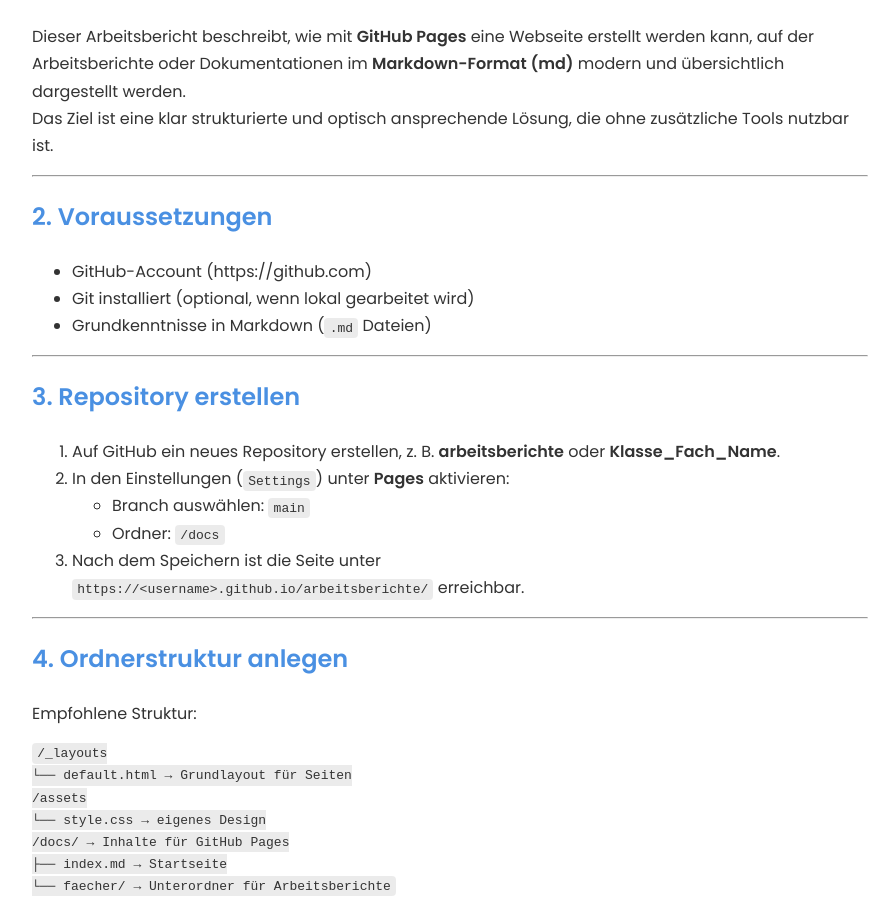
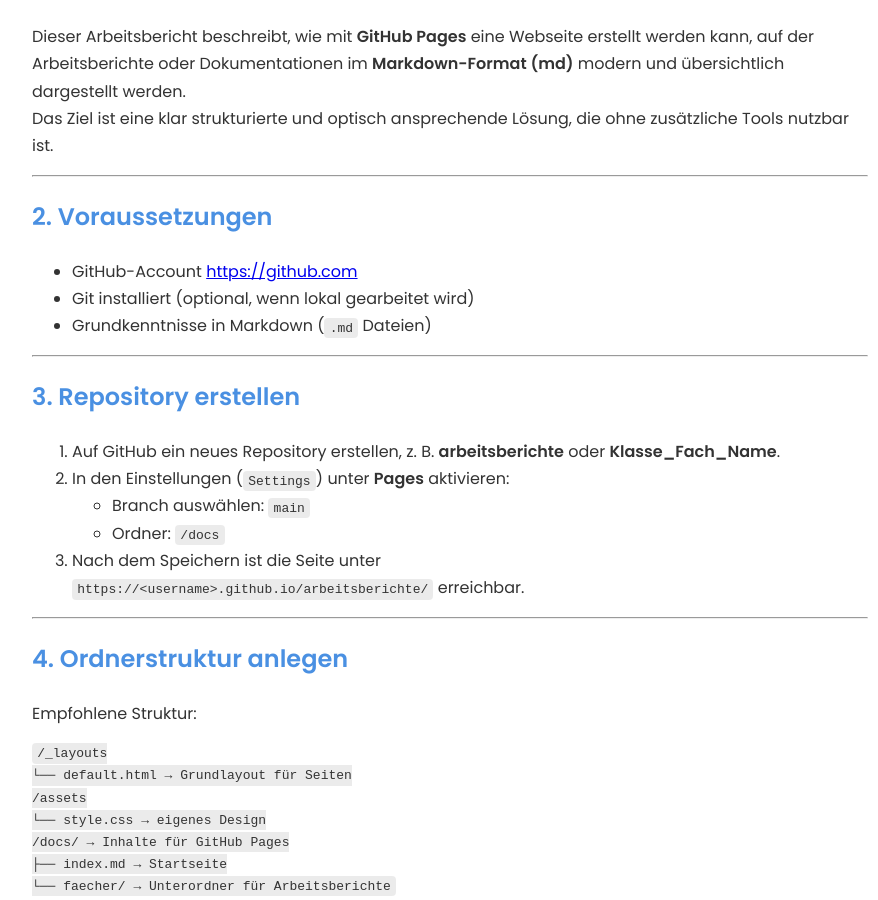
Before and after one commit to Felix-Mackinger/4AHITS_ITSE_Mackinger, a Jekyll site: the page built from berichte/1_HowTo_Bericht.md, in a window 1280 px wide and 900 px high, scrolled down 646 px. Shown: the whole window, without its empty margins (190-1068 px from the left). Built offline with Jekyll 4.4.1, drawn with Linux system fonts in a browser that asks for light colours; our own code applies the rules of GitHub Pages for plain Markdown files; part of the change alters nothing that is shown.

````diff
--- a/berichte/1_HowTo_Bericht.md
+++ b/berichte/1_HowTo_Bericht.md
@@ -19,7 +19,7 @@ Das Ziel ist eine klar strukturierte und optisch ansprechende Lösung, die ohne
 ---
 
 ## 2. Voraussetzungen
-- GitHub-Account (https://github.com)
+- GitHub-Account [https://github.com](https://github.com)
 - Git installiert (optional, wenn lokal gearbeitet wird)
 - Grundkenntnisse in Markdown (`.md` Dateien)
 
@@ -165,7 +165,7 @@ Button + Script einfügen (z. B. in index.md oder Layout)
 </script>
 ```
 
-[Erweiterte Version](berichte/HowTo_berichte/style.css)
+[Erweiterte Version](berichte/HowTo/style.css)
 
 Damit können Besucher jederzeit zwischen hellem und dunklem Modus wechseln.
 Die Einstellung bleibt im Browser gespeichert.
````
